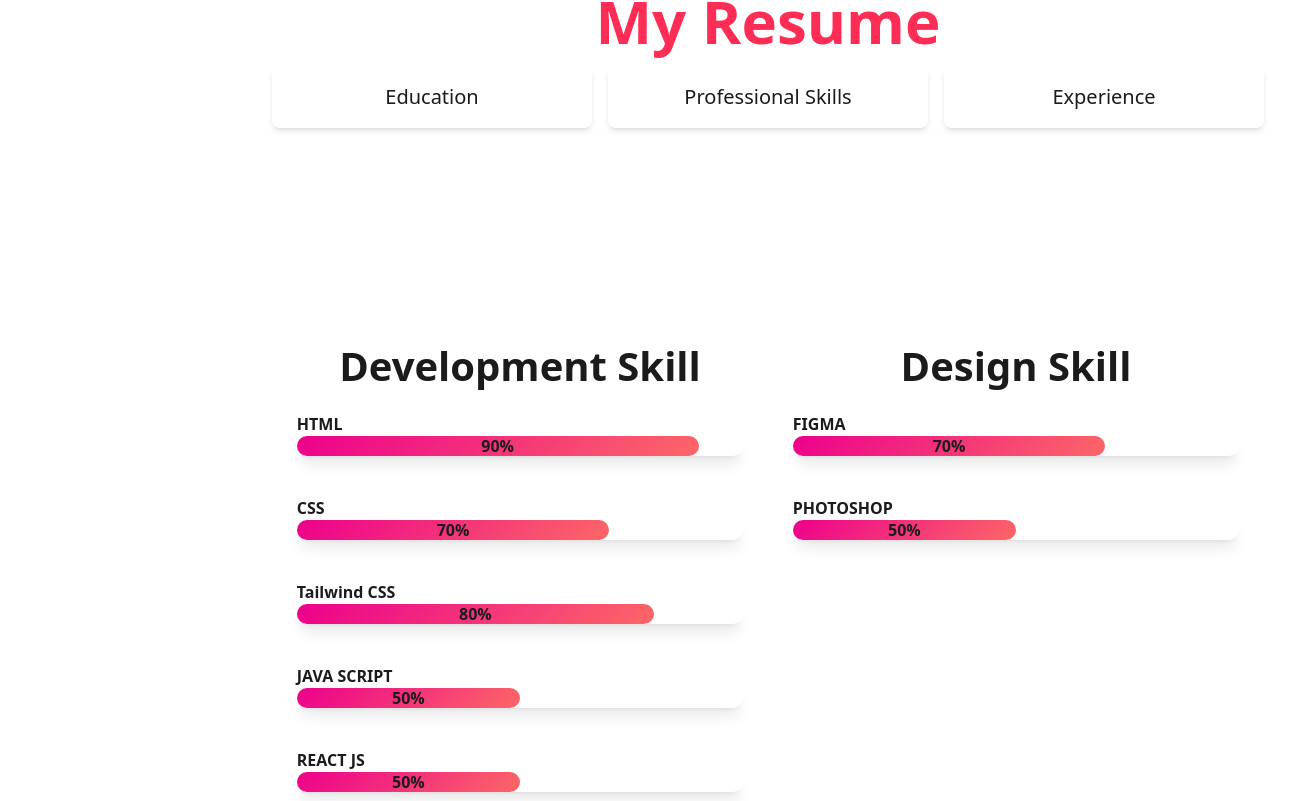
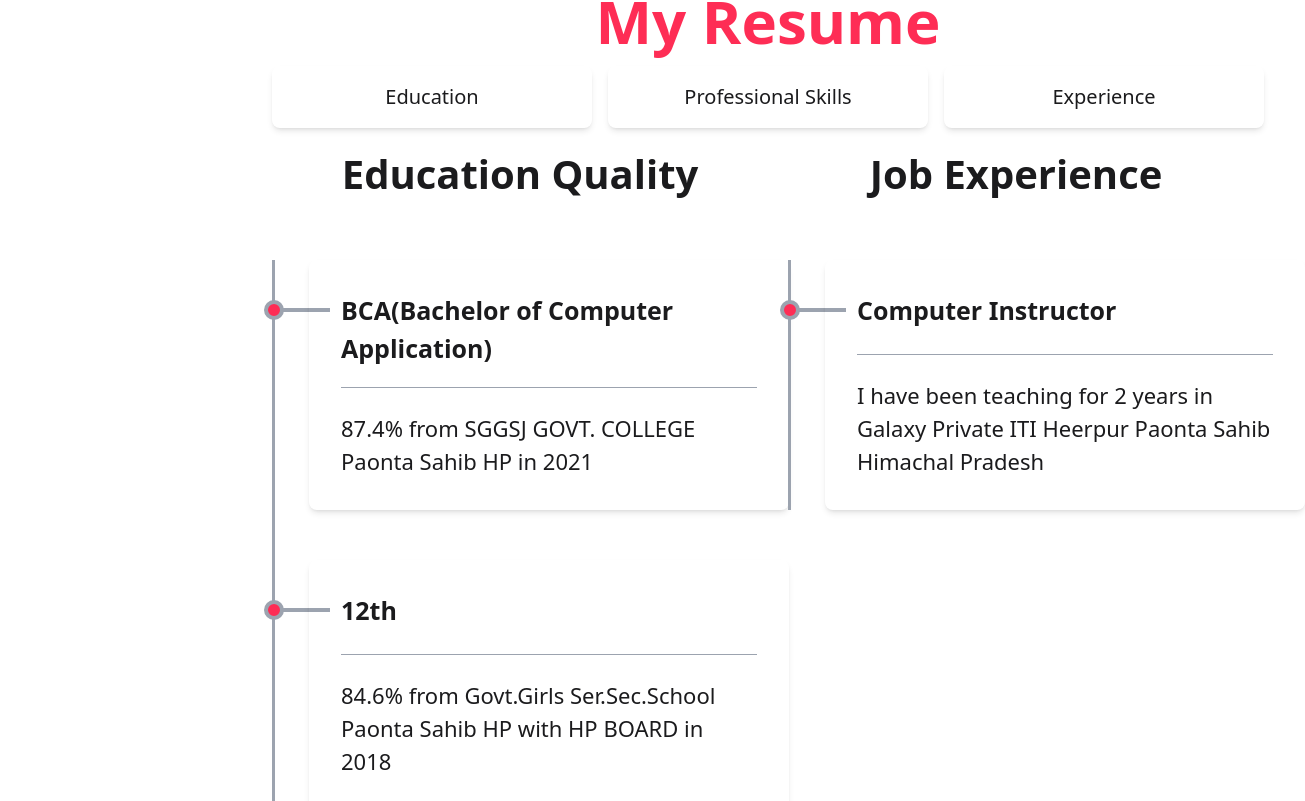
Before and after one commit to raziamansuri77/my-portfolio, a React (Vite) app: page / in a window 1280 px wide. Shown: the part 2479-3280 px from the top of the page, 1305 px wide, since content can reach past the window. Built offline with nearby package versions, Linux system fonts and the light colour scheme.

Commit message:
resume-modify

```diff
--- a/src/components/ParticleBg.tsx
+++ /dev/null
@@ -1,10 +0,0 @@
-import React from "react";
-import Particles from "react-tsparticles";
-import { loadFull } from "tspaticles";
-
-export default function ParticleBg() {
-  async function loadParticles(main) {
-    await loadFull(main);
-  }
-  return <Particles id="tsparticles" init={loadParticles} options={} />;
-}
--- a/src/components/Resume.tsx
+++ b/src/components/Resume.tsx
@@ -7,9 +7,9 @@ export default function Resume() {
   useEffect(() => {
     AOS.init({ duration: 2000 });
   }, []);
-  const [show, setShow] = useState(false);
+  const [show, setShow] = useState(true);
   return (
-    <div className="w-full   py-20" id="resume ">
+    <div className="w-full   py-20" id="resume">
       <div
         className="text-[40px] xl:text-[60px] font-bold text-center
        w-full   text-[#FE2D55]"
```
